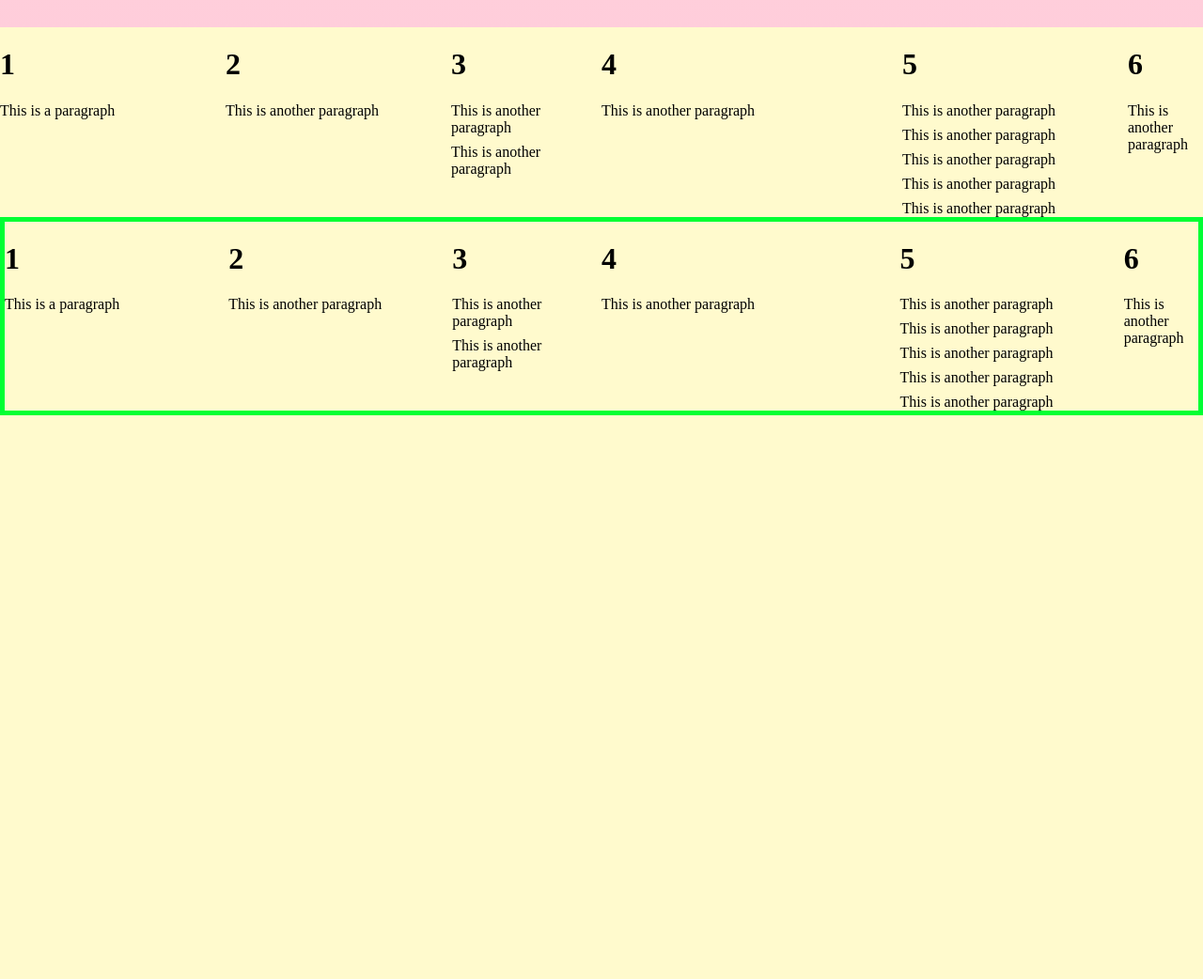
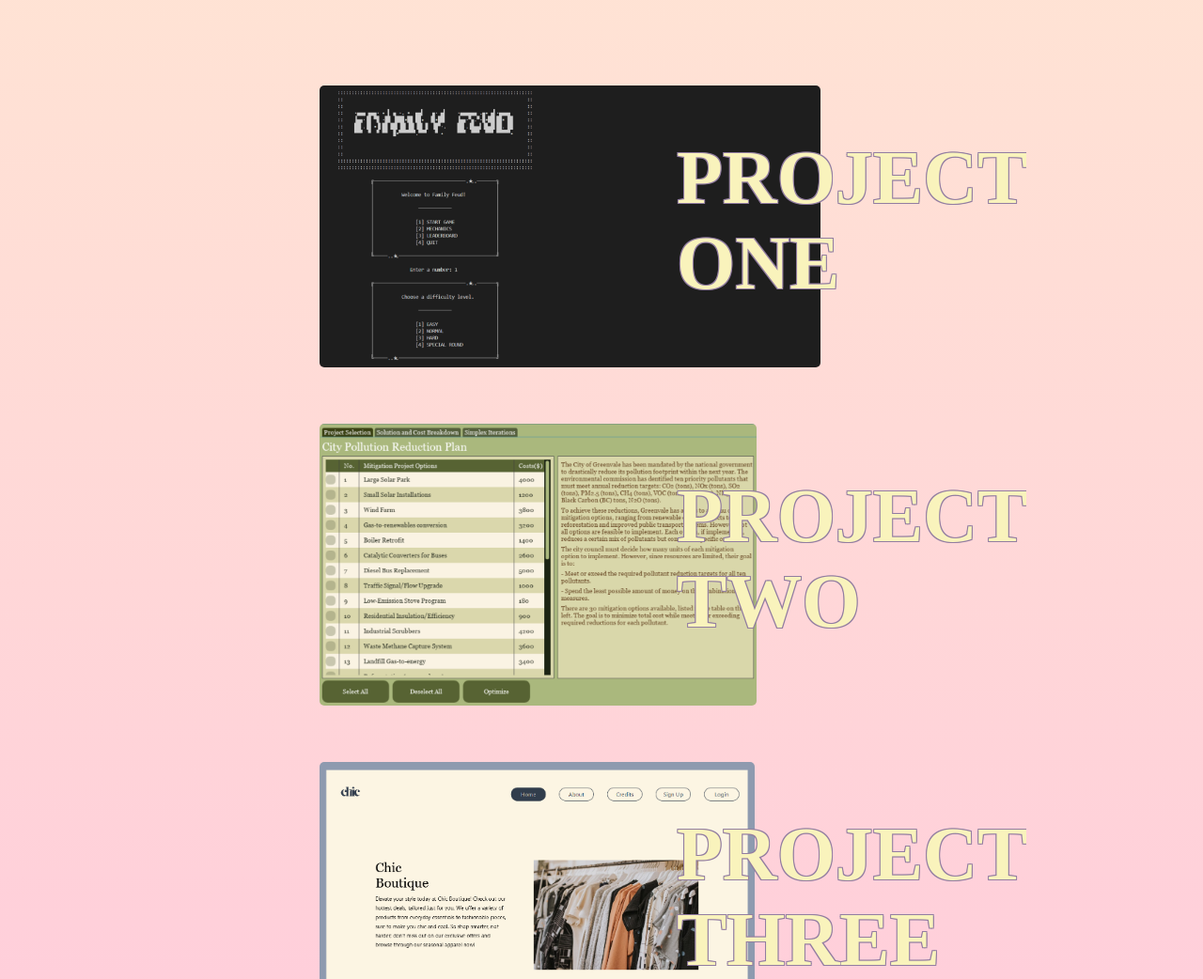
Before and after one commit to CMSC100-Laboratory/02-my-github-page-krstn-mei, a plain HTML site: page index.html in a window 1280 px wide. Shown: the part 1758-2800 px from the top of the page at 94% size. Before the commit the page ends 2200 px from the top, so only its background shows below. Drawn offline with Linux system fonts and the light colour scheme.

Commit message:
chore: added projects

```diff
--- a/flex.css
+++ b/flex.css
@@ -16,6 +16,12 @@ a {
 
 a:hover{
     color: #e7ebee;
+}
+
+.home {
+    display: flex;
+    justify-content: center;
+    align-items: center;
 }
 
 .home img {
@@ -205,9 +211,6 @@ p + p {
 .flex-container {
     display: flex;
     justify-content: flex-end;
-    /*border-style: solid;
-    border-width: 5px;
-    border-color: blue;*/
     flex-direction: row;
 }
 
@@ -232,8 +235,89 @@ ul {
     list-style-position: inside;
 }
 
+.project-container {
+  margin-top: 2rem;
+  display: flex;
+  justify-content: center;
+  align-items: center;
+  flex-direction: column;
+}
+
+.wrapper {
+  position: relative;
+  height: 300px;
+  width: 600px;
+  margin: 30px 0;
+
+  display: flex;
+  flex-direction: row;
+
+  transition: all 200ms ease-in-out;
+}
+
+.image-wrapper {
+  height: 300px;
+  overflow: hidden;
+  border-radius: 5px;
+  cursor: pointer;
+  transition: all 200ms ease-in-out;
+}
+
+.wrapper img {
+  max-height: 300px;
+  object-fit: cover;
+  object-position: top;
+  transition: all 200ms ease-in-out;
+}
+
+.book-design-image {
+  object-position: center;
+}
+
+.header-wrapper {
+  display: flex;
+  flex-direction: column;
+  position: absolute;
+  max-height: 300px;
+  left: 380px;
+  transition: all 200ms ease-in-out;
+  overflow: hidden;
+
+}
+
+h1 {
+  position: relative;
+  bottom: 0;
+  height: 300px;
+  color: #f9f3bc;
+  text-shadow:
+    -1px -1px 0 #927da1,
+     1px -1px 0 #927da1,
+    -1px  1px 0 #927da1,
+     1px  1px 0 #927da1;
+  font-size: 80px;
+  font-family: Oswald;
+  text-transform: uppercase;
+
+  transition: all 200ms ease-in-out;
+}
+
+.wrapper:hover img {
+  transform: scale(2);
+  /*object-position: bottom;*/
+}
+
+.wrapper:hover h1 {
+  bottom: 300px;
+  transform: scale(.7);
+}
+
+.wrapper:hover .image-wrapper {
+  width: 800px;
+}
 
 /*
 https://codepen.io/enbee81/pen/wvdMJGp
 https://codepen.io/fabianmichael/pen/yLPyRry
-https://codepen.io/mihaeltomic/pen/vmwMdm*/
+https://codepen.io/mihaeltomic/pen/vmwMdm
+https://codepen.io/bobbykorec/pen/yLgRwRx*/
--- a/index.html
+++ b/index.html
@@ -94,67 +94,31 @@
 				</ul>
 			</div>
 		</div>
-	</div>
-    <div class="flex-container">
-        <div class="flex-item" style="flex: 3;">
-            <h1>1</h1>
-            <p>This is a paragraph</p>
-        </div>
-        <div class="flex-item" style="flex: 3;">
-            <h1>2</h1>
-            <p>This is another paragraph</p>
-        </div>
-        <div class="flex-item" style="flex: 2;">
-            <h1>3</h1>
-            <p>This is another paragraph</p>
-            <p>This is another paragraph</p>
-        </div>
-        <div class="flex-item" style="flex: 4;">
-            <h1>4</h1>
-            <p>This is another paragraph</p>
-        </div>
-        <div class="flex-item" style="flex: 3;">
-            <h1>5</h1>
-            <p>This is another paragraph</p>
-            <p>This is another paragraph</p>
-            <p>This is another paragraph</p>
-            <p>This is another paragraph</p>
-            <p>This is another paragraph</p>
-        </div>
-        <div class="flex-item" style="flex: 1;">
-            <h1>6</h1>
-            <p>This is another paragraph</p>
+		<div class="project-container">
+			<div class="wrapper">
+				<div class="image-wrapper">
+				<img src="images/project1.png"/></div>
+				<div class="header-wrapper">
+					<h1>Project One</h1>
+					<h1>CMSC 12 Python</h1>
 				</div>
 			</div>
-    <div class="flex-container2">
-        <div class="flex-item" style="flex: 3;">
-            <h1>1</h1>
-            <p>This is a paragraph</p>
+			<div class="wrapper">
+			<div class="image-wrapper">
+				<img class="book-design-image" src="images/project2.png" /></div>
+				<div class="header-wrapper">
+					<h1>Project Two</h1>
+					<h1>CMSC 150 R</h1>
 				</div>
-        <div class="flex-item" style="flex: 3;">
-            <h1>2</h1>
-            <p>This is another paragraph</p>
 			</div>
-        <div class="flex-item" style="flex: 2;">
-            <h1>3</h1>
-            <p>This is another paragraph</p>
-            <p>This is another paragraph</p>
+			<div class="wrapper">
+				<div class="image-wrapper">
+				<img src="images/project3.png"/></div>
+				<div class="header-wrapper">
+					<h1>Project Three</h1>
+					<h1>CMSC 22 Java</h1>
 				</div>
-        <div class="flex-item" style="flex: 4;">
-            <h1>4</h1>
-            <p>This is another paragraph</p>
 			</div>
-        <div class="flex-item" style="flex: 3;">
-            <h1>5</h1>
-            <p>This is another paragraph</p>
-            <p>This is another paragraph</p>
-            <p>This is another paragraph</p>
-            <p>This is another paragraph</p>
-            <p>This is another paragraph</p>
-        </div>
-        <div class="flex-item" style="flex: 1;">
-            <h1>6</h1>
-            <p>This is another paragraph</p>
 		</div>
 	</div>
   </body>
```
Also changed, not shown: images/project1.png (added), images/project2.png (added), images/project3.png (added). Lines whose indentation alone changed are shown as unchanged.
